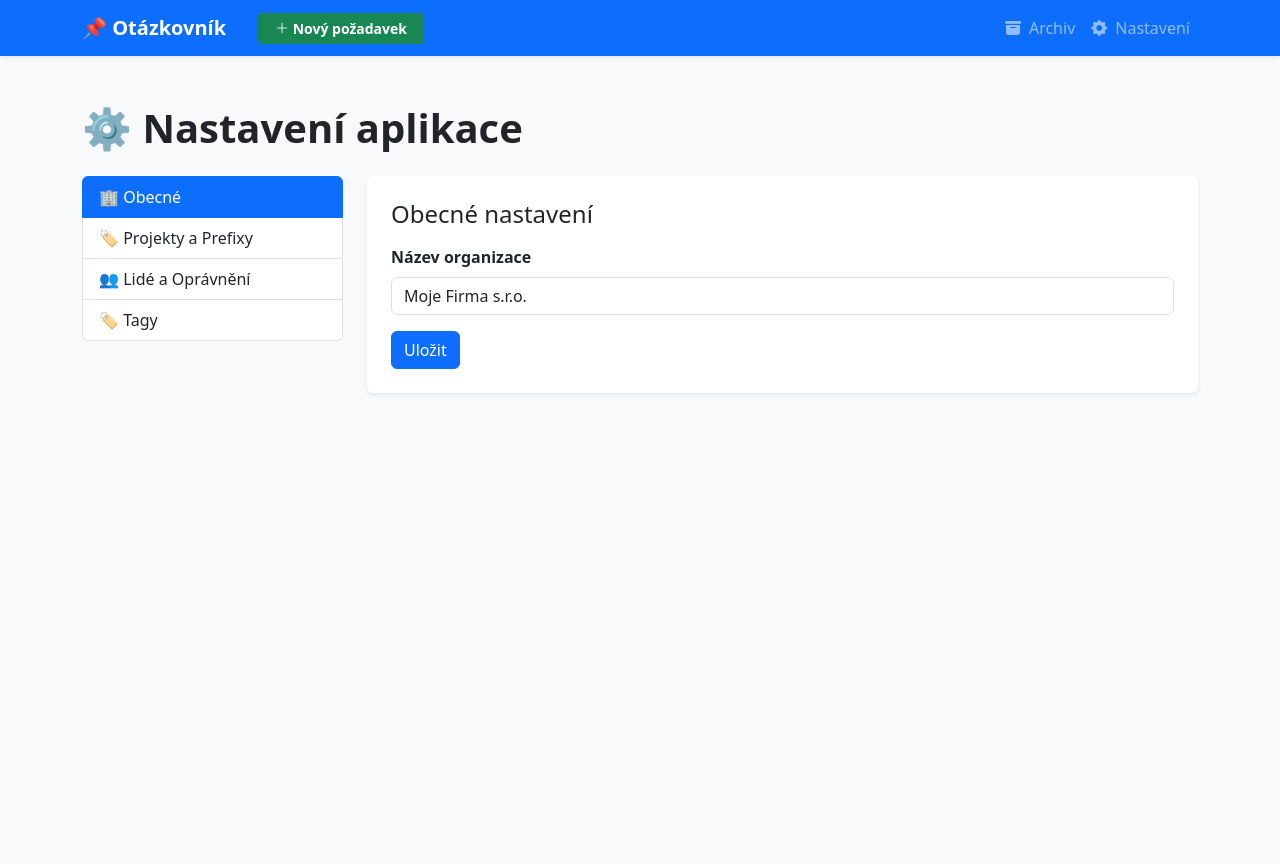
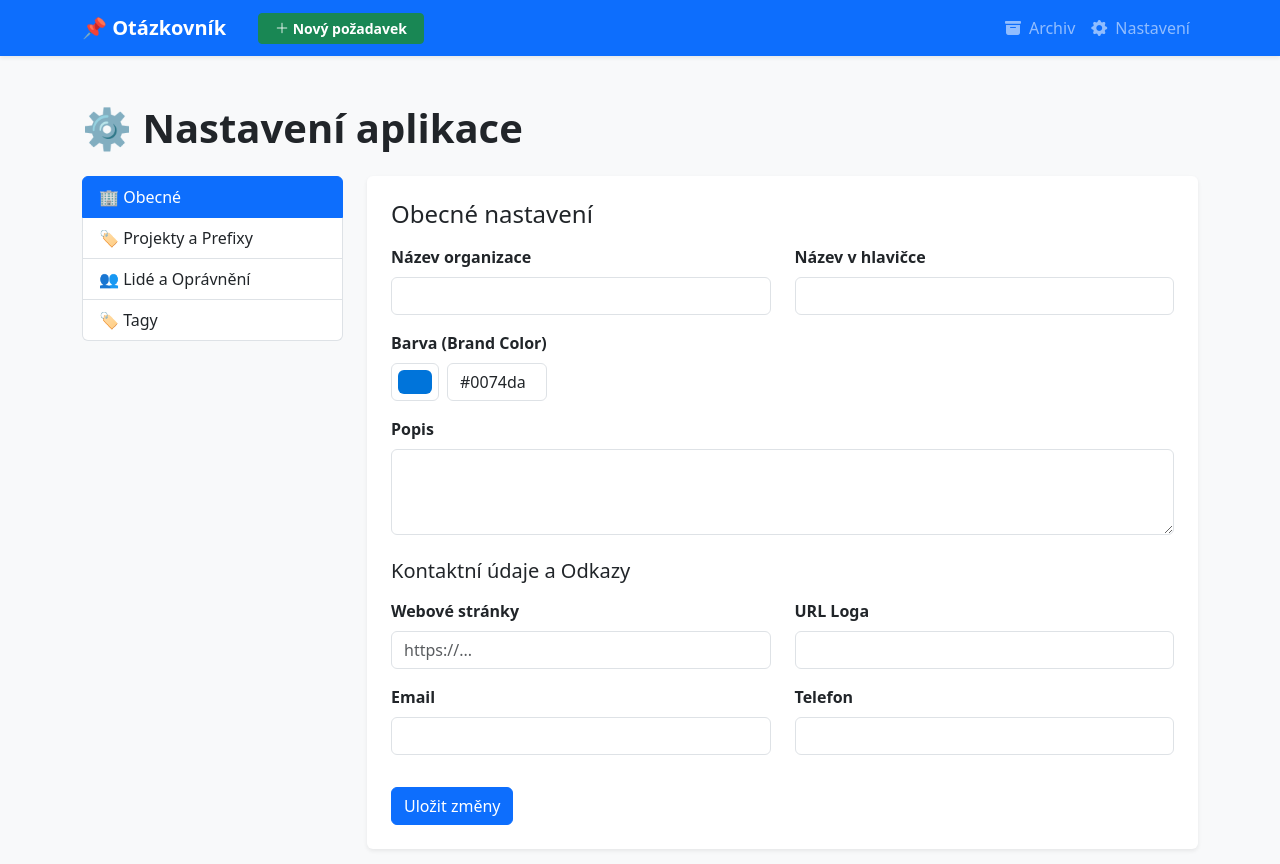
Before and after one commit to roboraptor/njs-my-kanban-app, a Next.js app: page /settings in a window 1280 px wide. Shown: the top 864 px of the page. Before the commit the page ends 800 px from the top, so only its background shows below. Built offline with nearby package versions, Linux system fonts and the light colour scheme; no server answers; the database is empty.

Commit message:
General Data Update

```diff
--- /dev/null
+++ b/src/app/api/general/route.js
@@ -0,0 +1,42 @@
+import { NextResponse } from 'next/server';
+import db from '@/lib/db';
+import { v4 as uuidv4 } from 'uuid';
+
+export async function GET() {
+  try {
+    const general = db.prepare('SELECT * FROM general LIMIT 1').get();
+    return NextResponse.json(general || {});
+  } catch (error) {
+    console.error("Chyba při načítání nastavení:", error);
+    return NextResponse.json({ error: 'Chyba databáze' }, { status: 500 });
+  }
+}
+
+export async function POST(request) {
+  try {
+    const body = await request.json();
+    const { org_name, header_org_name, color, website, logo_url, email, phone, description } = body;
+
+    // Zkusíme najít existující záznam
+    const existing = db.prepare('SELECT id FROM general LIMIT 1').get();
+
+    if (existing) {
+      db.prepare(`
+        UPDATE general
+        SET org_name = ?, header_org_name = ?, color = ?, website = ?, logo_url = ?, email = ?, phone = ?, description = ?
+        WHERE id = ?
+      `).run(org_name, header_org_name, color, website, logo_url, email, phone, description, existing.id);
+    } else {
+      const id = uuidv4();
+      db.prepare(`
+        INSERT INTO general (id, org_name, header_org_name, color, website, logo_url, email, phone, description)
+        VALUES (?, ?, ?, ?, ?, ?, ?, ?, ?)
+      `).run(id, org_name, header_org_name, color, website, logo_url, email, phone, description);
+    }
+
+    return NextResponse.json({ success: true });
+  } catch (error) {
+    console.error("Chyba při ukládání nastavení:", error);
+    return NextResponse.json({ error: 'Chyba databáze' }, { status: 500 });
+  }
+}
--- a/src/components/settings/GeneralSettings.tsx
+++ b/src/components/settings/GeneralSettings.tsx
@@ -1,15 +1,173 @@
 // src/components/settings/GeneralSettings.tsx
-import React from 'react';
+import React, { useEffect, useState } from 'react';
 
 export default function GeneralSettings() {
+  const [loading, setLoading] = useState(true);
+  const [formData, setFormData] = useState({
+    org_name: '',
+    header_org_name: '',
+    color: '#0074da',
+    website: '',
+    logo_url: '',
+    email: '',
+    phone: '',
+    description: ''
+  });
+
+  useEffect(() => {
+    fetch('/api/general')
+      .then(res => res.json())
+      .then(data => {
+        if (data && !data.error) {
+          if (Object.keys(data).length > 0) {
+             setFormData(prev => ({ ...prev, ...data }));
+          }
+        }
+        setLoading(false);
+      })
+      .catch(err => {
+        console.error(err);
+        setLoading(false);
+      });
+  }, []);
+
+  const handleChange = (e: React.ChangeEvent<HTMLInputElement | HTMLTextAreaElement>) => {
+    const { name, value } = e.target;
+    setFormData(prev => ({ ...prev, [name]: value }));
+  };
+
+  const handleSubmit = async (e: React.FormEvent) => {
+    e.preventDefault();
+    try {
+      const res = await fetch('/api/general', {
+        method: 'POST',
+        headers: { 'Content-Type': 'application/json' },
+        body: JSON.stringify(formData)
+      });
+      if (res.ok) {
+        alert('Nastavení uloženo');
+      } else {
+        alert('Chyba při ukládání');
+      }
+    } catch (error) {
+      console.error(error);
+      alert('Chyba při ukládání');
+    }
+  };
+
+  if (loading) return <div>Načítání...</div>;
+
   return (
-    <div>
+    <form onSubmit={handleSubmit}>
       <h4 className="mb-3">Obecné nastavení</h4>
+
+      <div className="row">
+        <div className="col-md-6 mb-3">
+          <label className="form-label fw-bold">Název organizace</label>
+          <input
+            type="text"
+            className="form-control"
+            name="org_name"
+            value={formData.org_name || ''}
+            onChange={handleChange}
+          />
+        </div>
+
+        <div className="col-md-6 mb-3">
+          <label className="form-label fw-bold">Název v hlavičce</label>
+          <input
+            type="text"
+            className="form-control"
+            name="header_org_name"
+            value={formData.header_org_name || ''}
+            onChange={handleChange}
+          />
+        </div>
+      </div>
+
       <div className="mb-3">
-        <label className="form-label fw-bold">Název organizace</label>
-        <input type="text" className="form-control" defaultValue="Moje Firma s.r.o." />
+        <label className="form-label fw-bold">Barva (Brand Color)</label>
+        <div className="d-flex align-items-center gap-2">
+            <input
+                type="color"
+                className="form-control form-control-color"
+                name="color"
+                value={formData.color || '#0074da'}
+                onChange={handleChange}
+                title="Vyberte barvu"
+            />
+            <input
+                type="text"
+                className="form-control"
+                style={{ width: '100px' }}
+                name="color"
+                value={formData.color || ''}
+                onChange={handleChange}
+            />
+        </div>
       </div>
-      <button className="btn btn-primary">Uložit</button>
-    </div>
+
+      <div className="mb-3">
+        <label className="form-label fw-bold">Popis</label>
+        <textarea
+            className="form-control"
+            rows={3}
+            name="description"
+            value={formData.description || ''}
+            onChange={handleChange}
+        ></textarea>
+      </div>
+
+      <h5 className="mt-4 mb-3">Kontaktní údaje a Odkazy</h5>
+
+      <div className="row">
+        <div className="col-md-6 mb-3">
+            <label className="form-label fw-bold">Webové stránky</label>
+            <input
+                type="url"
+                className="form-control"
+                name="website"
+                value={formData.website || ''}
+                onChange={handleChange}
+                placeholder="https://..."
+            />
+        </div>
+        <div className="col-md-6 mb-3">
+            <label className="form-label fw-bold">URL Loga</label>
+            <input
+                type="text"
+                className="form-control"
+                name="logo_url"
+                value={formData.logo_url || ''}
+                onChange={handleChange}
+            />
+        </div>
+      </div>
+
+      <div className="row">
+        <div className="col-md-6 mb-3">
+            <label className="form-label fw-bold">Email</label>
+            <input
+                type="email"
+                className="form-control"
+                name="email"
+                value={formData.email || ''}
+                onChange={handleChange}
+            />
+        </div>
+        <div className="col-md-6 mb-3">
+            <label className="form-label fw-bold">Telefon</label>
+            <input
+                type="text"
+                className="form-control"
+                name="phone"
+                value={formData.phone || ''}
+                onChange={handleChange}
+            />
+        </div>
+      </div>
+
+      <button type="submit" className="btn btn-primary mt-3">Uložit změny</button>
+    </form>
   );
 }
--- a/src/lib/db.ts
+++ b/src/lib/db.ts
@@ -9,7 +9,10 @@ db.exec(`
   CREATE TABLE IF NOT EXISTS general (
     id TEXT PRIMARY KEY,
     org_name TEXT,
+    header_org_name TEXT,
+    color TEXT DEFAULT '#0074da',
     website TEXT,
+    logo_url TEXT,
     email TEXT,
     phone TEXT,
     description TEXT,
@@ -67,7 +70,7 @@ db.exec(`
   CREATE TABLE IF NOT EXISTS tags (
     id INTEGER PRIMARY KEY AUTOINCREMENT,
     name TEXT NOT NULL,
-    color TEXT DEFAULT '#6c757d' -- Výchozí šedá
+    color TEXT DEFAULT '#59a8ec'
   );
 
   CREATE TABLE IF NOT EXISTS issue_tags (
```
Also changed, not shown: scripts/seed.ts (+22 -0 lines).
